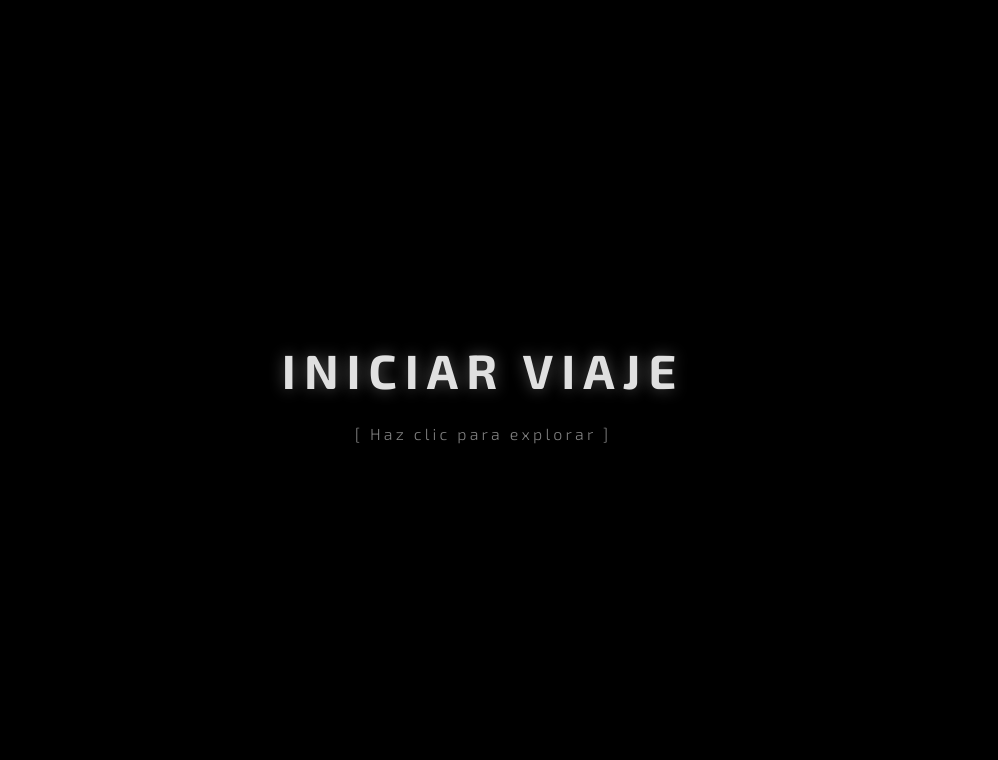
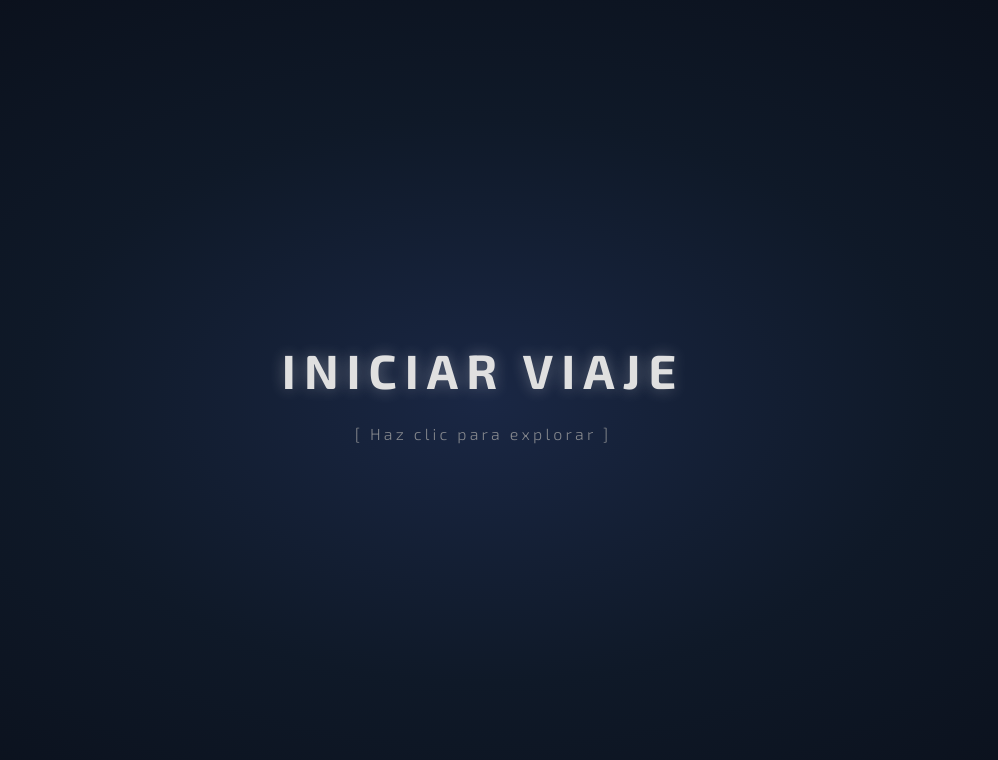
Before and after one commit to abraham-developer/acubic-portfolio, a React (Vite) app: page / in a window 1280 px wide. Shown: the top 760 px of the page, without its empty margins (157-1155 px from the left). Built offline with nearby package versions, Linux system fonts and the light colour scheme.

Commit message:
[REF] Ajuste video intro

```diff
--- a/src/components/VideoIntro.css
+++ b/src/components/VideoIntro.css
@@ -1,20 +1,34 @@
-/* Importamos una tipografía con temática Sci-Fi desde Google Fonts */
 @import url('https://fonts.googleapis.com/css2?family=Exo+2:wght@300;700&display=swap');
 
-.video-intro-container {
+/* Contenedor principal que SIEMPRE está en el DOM */
+.video-intro-overlay {
   position: fixed;
   top: 0;
   left: 0;
   width: 100%;
   height: 100vh;
-  background-color: #000;
   z-index: 9999;
-  /* La transición de opacidad se aplicará en el fade-out final */
-  transition: opacity 1s ease-out;
+  pointer-events: auto;
+  transition: opacity 2s ease-in-out, z-index 0s 2s;
 }
 
-/* --- ESTILOS DE LA PANTALLA DE INICIO --- */
+.video-intro-overlay.hidden {
+  opacity: 0;
+  pointer-events: none;
+  z-index: -1;
+}
 
+.video-intro-container {
+  position: absolute;
+  top: 0;
+  left: 0;
+  width: 100%;
+  height: 100%;
+  background: radial-gradient(ellipse at center, #1a2744 0%, #0f1928 50%, #0a0f1a 100%);
+  transition: opacity 2s ease-in-out;
+}
+
+/* --- PANTALLA DE INICIO --- */
 .start-overlay {
   display: flex;
   flex-direction: column;
@@ -23,13 +37,10 @@
   width: 100%;
   height: 100%;
   cursor: pointer;
-  /* Animación de entrada para el texto */
   animation: fadeIn 3s ease-in-out;
-  /* Transición para cuando desaparezca al hacer clic */
   transition: opacity 0.5s ease-out;
 }
 
-/* Oculta el texto cuando se hace clic */
 .start-overlay.clicked {
   opacity: 0;
 }
@@ -43,7 +54,6 @@
   text-transform: uppercase;
   margin: 0;
   text-shadow: 0 0 15px rgba(255, 255, 255, 0.3);
-  /* Animación sutil de "flote" */
   animation: fadeIn 3s ease-in-out, float 6s ease-in-out infinite;
 }
 
@@ -58,41 +68,51 @@
   animation: fadeIn 4s ease-in-out;
 }
 
-/* --- ESTILOS DEL VIDEO Y TRANSICIÓN FINAL --- */
-
+/* --- VIDEO --- */
 .video-element {
+  position: absolute;
+  top: 0;
+  left: 0;
   width: 100%;
   height: 100%;
   object-fit: cover;
-  /* Hacemos que el video aparezca con un fade-in */
   animation: fadeIn 1.5s ease-out;
+  z-index: 1;
 }
 
-/* Clase que aplicaremos con JS para la transición de salida */
+/* Overlay con el gradiente de la página */
+.gradient-overlay {
+  position: absolute;
+  top: 0;
+  left: 0;
+  width: 100%;
+  height: 100%;
+  background: radial-gradient(ellipse at center, #1a2744 0%, #0f1928 50%, #0a0f1a 100%);
+  opacity: 0;
+  z-index: 2;
+  transition: opacity 2s ease-in-out;
+  pointer-events: none;
+}
+
+.gradient-overlay.active {
+  opacity: 1;
+}
+
 .video-intro-container.fading-out {
   opacity: 0;
 }
 
-/* --- KEYFRAMES PARA LAS ANIMACIONES --- */
-
+/* --- ANIMACIONES --- */
 @keyframes fadeIn {
-  from {
-    opacity: 0;
-  }
-  to {
-    opacity: 1;
-  }
+  from { opacity: 0; }
+  to { opacity: 1; }
 }
 
 @keyframes float {
-  0% {
-    transform: translateY(0px);
-  }
+  0% { transform: translateY(0px); }
   50% {
     transform: translateY(-10px);
     text-shadow: 0 0 20px rgba(255, 255, 255, 0.5);
   }
-  100% {
-    transform: translateY(0px);
-  }
+  100% { transform: translateY(0px); }
 }
--- a/src/components/VideoIntro.tsx
+++ b/src/components/VideoIntro.tsx
@@ -7,7 +7,6 @@ interface VideoIntroProps {
 
 const VideoIntro: React.FC<VideoIntroProps> = ({ onVideoEnd }) => {
   const [isClicked, setIsClicked] = useState(false);
-  // Nuevo estado para controlar la animación de salida
   const [isFadingOut, setIsFadingOut] = useState(false);
   const videoRef = useRef<HTMLVideoElement>(null);
 
@@ -15,16 +14,11 @@ const VideoIntro: React.FC<VideoIntroProps> = ({ onVideoEnd }) => {
     setIsClicked(true);
   };
 
-  // Esta función se ejecuta cuando el video termina
   const handleVideoFinish = () => {
-    // 1. Activa el estado de fade-out para que la clase CSS se aplique
     setIsFadingOut(true);
-
-    // 2. Espera a que la animación de 1 segundo termine
     setTimeout(() => {
-      // 3. Llama a la función original para mostrar el portafolio
       onVideoEnd();
-    }, 1000); // IMPORTANTE: Este tiempo debe coincidir con la transición en el CSS
+    }, 2000); // Tiempo para completar la transición
   };
 
   useEffect(() => {
@@ -36,25 +30,26 @@ const VideoIntro: React.FC<VideoIntroProps> = ({ onVideoEnd }) => {
   }, [isClicked]);
 
   return (
-    // Aplicamos la clase de 'fading-out' condicionalmente
     <div className={`video-intro-container ${isFadingOut ? 'fading-out' : ''}`}>
       {!isClicked ? (
-        // Aplicamos la clase 'clicked' para que el texto desaparezca con una transición
         <div className={`start-overlay ${isClicked ? 'clicked' : ''}`} onClick={handleStart}>
           <h1 className="start-text">INICIAR VIAJE</h1>
           <p className="sub-text">[ Haz clic para explorar ]</p>
         </div>
       ) : (
+        <>
           <video
             ref={videoRef}
             className="video-element"
             src="/video/ACUBIC.mp4"
             playsInline
-          // Usamos la nueva función para la transición de salida
             onEnded={handleVideoFinish}
             controls={false}
             controlsList="nodownload"
           />
+          {/* Overlay que se funde con los colores de la página */}
+          <div className={`gradient-overlay ${isFadingOut ? 'active' : ''}`}></div>
+        </>
       )}
     </div>
   );
```
Lines whose indentation alone changed are shown as unchanged.
